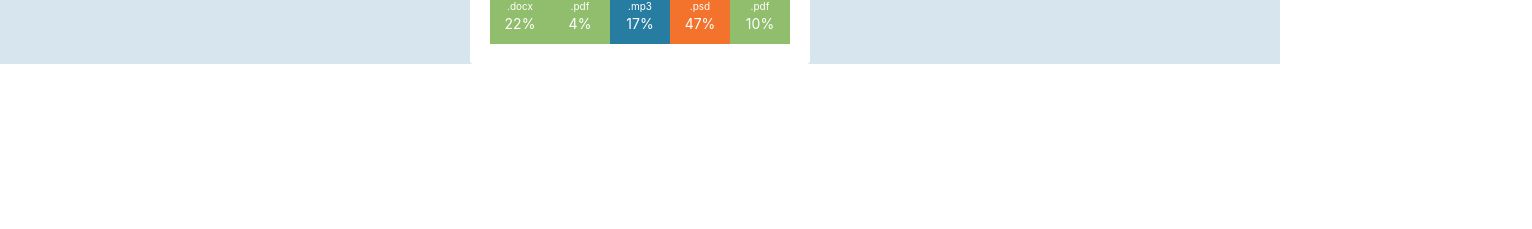
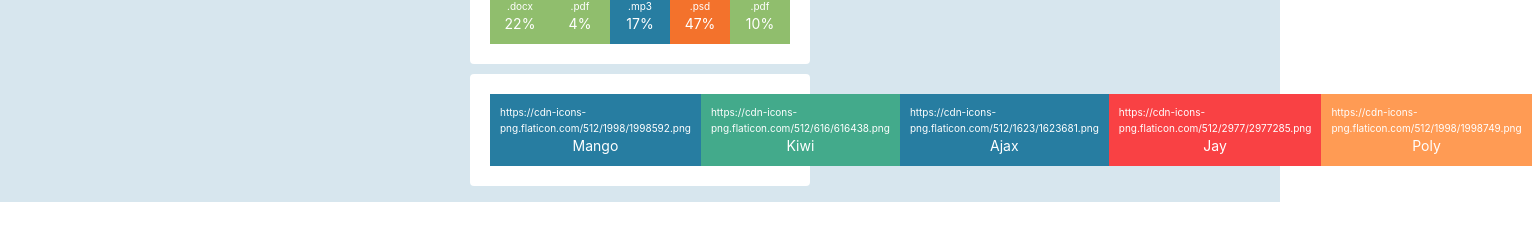
Before and after one commit to OlegSyrovatko/goit-react-hw-01-components, a React (Create React App) app: page / in a window 1280 px wide. Shown: the part 555-784 px from the top of the page, 1532 px wide, since content can reach past the window. Built offline with nearby package versions, Linux system fonts and the light colour scheme.

Commit message:
friends not styled

```diff
--- a/src/App.jsx
+++ b/src/App.jsx
@@ -3,8 +3,10 @@ import { Container } from './App.styled';
 import { Statistics } from './components/Statistics/Statistics.styled';
 import { StatTitle } from './components/StatTitle/StatTitle';
 import { StatList } from './components/StatList/StatList';
+import { FriendList } from './components/FriendList/FriendList';
 import user from 'data/user.json';
 import data from 'data/data.json';
+import friends from 'data/friends.json';
 
 export const App = () => {
   const { username, tag, location, avatar, stats } = user;
@@ -22,6 +24,7 @@ export const App = () => {
         <StatTitle text="Upload Stats" />
         <StatList data={data} />
       </Statistics>
+      <FriendList friends={friends} />
     </Container>
   );
 };
--- /dev/null
+++ b/src/components/FriendItem/FriendItem.jsx
@@ -0,0 +1,17 @@
+import PropTypes from 'prop-types';
+import { Li, Label, Perc } from './FriendItem.styled';
+
+export const FriendItem = ({ avatar, name, isOnline }) => {
+	return (
+		<Li>
+			<Label>{avatar} </Label>
+			<Perc>{name} {isOnline} </Perc>
+		</Li>
+	);
+};
+
+FriendItem.propTypes = {
+	avatar: PropTypes.string.isRequired,
+	name: PropTypes.string.isRequired,
+	isOnline: PropTypes.bool.isRequired,
+};
--- /dev/null
+++ b/src/components/FriendItem/FriendItem.styled.jsx
@@ -0,0 +1,26 @@
+import styled from '@emotion/styled';
+
+const generateRandomColor = () => {
+  const colors = ['#F94144', '#F3722C', '#F8961E', '#F9C74F', '#90BE6D', '#43AA8B', '#4D908E', '#577590', '#277DA1', '#FF9B54'];
+  return colors[Math.floor(Math.random() * colors.length)];
+};
+
+export const Li = styled.div`
+  display: flex;
+  flex-direction: column;
+  align-items: center;
+  padding: 10px;
+  width: 100%;
+  background-color: ${generateRandomColor};
+  color: ${props => props.theme.colors.white};
+`;
+
+export const Label = styled.span`
+  font-size: 10px;
+  line-height: 16px;
+`;
+
+export const Perc = styled.span`
+  font-size: 14px;
+  line-height: 20px;
+`;
--- /dev/null
+++ b/src/components/FriendList/FriendList.jsx
@@ -0,0 +1,31 @@
+import PropTypes from 'prop-types';
+import { FriendItem } from '../FriendItem/FriendItem';
+import { FriendBlock } from '../FriendList/FriendList.styled';
+export const FriendList = ({ friends }) => {
+	return (
+    <FriendBlock>
+      	{
+			friends.map(({ id, avatar, name, isOnline }) => (
+				<FriendItem
+					key={id}
+					avatar={avatar}
+					name={name}
+					isOnline={isOnline}
+				/>
+			))
+		}
+		</FriendBlock>
+	);
+};
+
+
+FriendList.propTypes = {
+  friends: PropTypes.arrayOf(
+    PropTypes.exact({
+      id: PropTypes.number.isRequired,
+      avatar: PropTypes.string.isRequired,
+      name: PropTypes.string.isRequired,
+      isOnline: PropTypes.bool.isRequired,
+    })
+  ).isRequired,
+};
--- /dev/null
+++ b/src/components/FriendList/FriendList.styled.jsx
@@ -0,0 +1,12 @@
+import styled from '@emotion/styled';
+
+export const FriendBlock = styled.ul`
+  display: flex;
+  justify-content: flex-start;
+  margin-top: 10px;
+  width: 300px;
+  padding: 20px;
+  background-color: ${props => props.theme.colors.white};
+  border-radius: 4px;
+  color: ${props => props.theme.colors.primaryText};
+`;
```
Also changed, not shown: src/components/StatList/StatList.jsx (+8 -3 lines).
